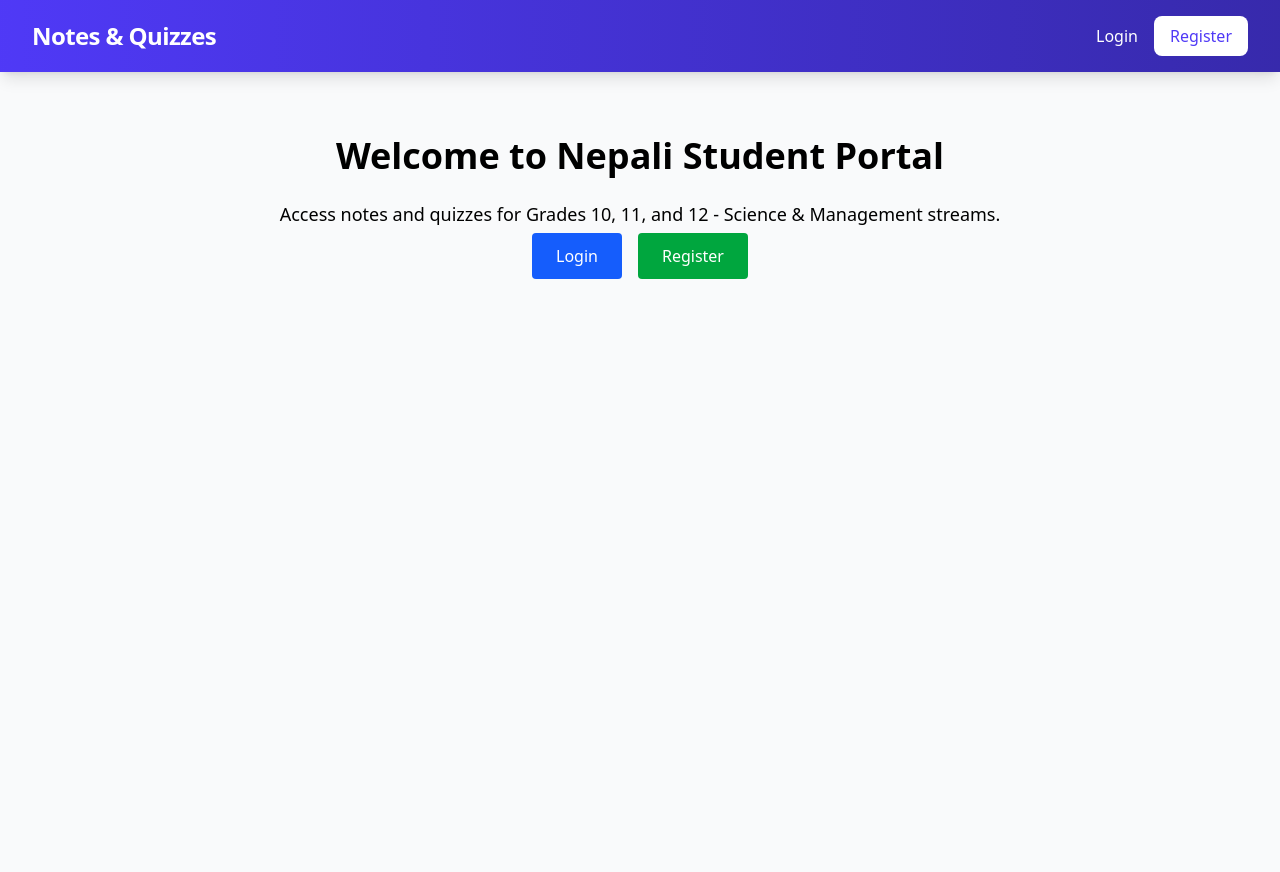
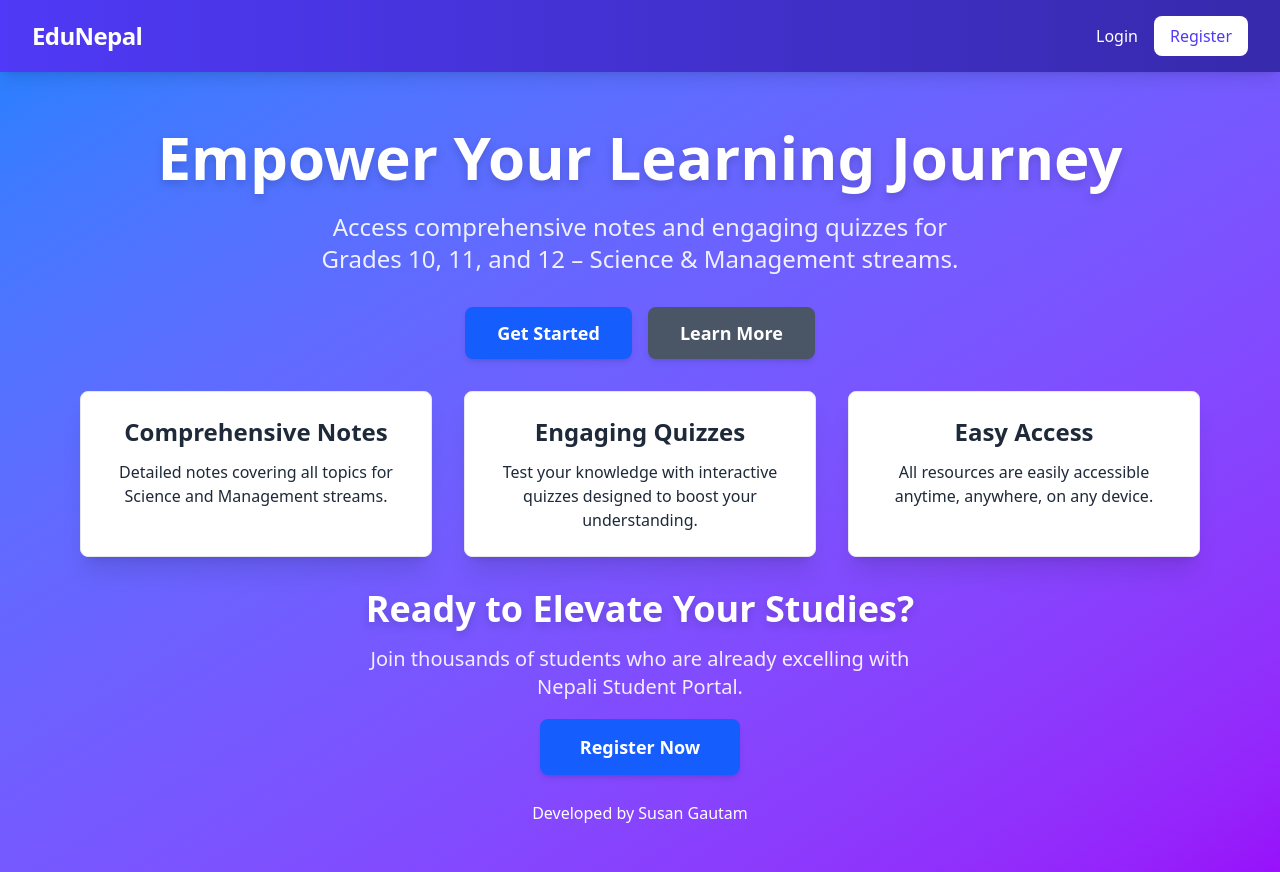
Before and after one commit to offsusangautam/Notes-Quiz-APP, a React (Vite) app in the folder frontend/: page / in a window 1280 px wide. Before the commit the page ends 800 px from the top, so only its background shows below. Built offline with nearby package versions, Linux system fonts and the light colour scheme.

Commit message:
Made the landing better

```diff
--- a/frontend/src/components/Navbar.jsx
+++ b/frontend/src/components/Navbar.jsx
@@ -14,7 +14,7 @@ export default function Navbar() {
     <nav className="bg-gradient-to-r from-indigo-600 to-indigo-800 text-white p-4 shadow-lg sticky top-0 z-50">
       <div className="max-w-7xl mx-auto flex justify-between items-center px-4">
         <Link to="/" className="font-bold text-2xl tracking-tight hover:text-indigo-200 transition-colors">
-          Notes & Quizzes
+          EduNepal
         </Link>
         <div className="space-x-6">
           {user ? (
--- a/frontend/src/index.css
+++ b/frontend/src/index.css
@@ -8,18 +8,33 @@
 
 @layer components {
   .btn-primary {
-    @apply px-6 py-3 bg-indigo-600 text-white rounded-lg hover:bg-indigo-700 transition-all duration-300 font-semibold shadow-md hover:shadow-lg transform hover:-translate-y-0.5;
+    @apply px-6 py-3 bg-blue-600 text-white rounded-lg hover:bg-blue-700 transition-all duration-300 font-semibold shadow-md hover:shadow-lg transform hover:-translate-y-0.5;
   }
 
   .btn-secondary {
-    @apply px-6 py-3 bg-emerald-600 text-white rounded-lg hover:bg-emerald-700 transition-all duration-300 font-semibold shadow-md hover:shadow-lg transform hover:-translate-y-0.5;
+    @apply px-6 py-3 bg-gray-600 text-white rounded-lg hover:bg-gray-700 transition-all duration-300 font-semibold shadow-md hover:shadow-lg transform hover:-translate-y-0.5;
   }
 
   .input-field {
-    @apply w-full p-3 border border-gray-300 rounded-lg focus:ring-2 focus:ring-indigo-500 focus:border-transparent transition-all duration-300;
+    @apply w-full p-3 border border-gray-300 rounded-xl focus:ring-2 focus:ring-blue-500 focus:border-transparent transition-all duration-300;
   }
 
   .card {
-    @apply bg-white rounded-xl shadow-md hover:shadow-lg transition-all duration-300 border border-gray-100;
+    @apply bg-white rounded-xl shadow-lg hover:shadow-xl transition-all duration-300 border border-gray-200;
   }
 }
+
+@keyframes fadeIn {
+  from {
+    opacity: 0;
+    transform: translateY(20px);
+  }
+  to {
+    opacity: 1;
+    transform: translateY(0);
+  }
+}
+
+.animate-fade-in {
+  animation: fadeIn 0.8s ease-out forwards;
+}
--- a/frontend/src/pages/AdminManageUsers.jsx
+++ b/frontend/src/pages/AdminManageUsers.jsx
@@ -20,7 +20,7 @@ export default function AdminManageUsers() {
   const fetchAttempts = () => {
     setLoadingAttempts(true);
     api
-      .get("/quizattempt", { params: filter })
+      .get("/quiz-attempts", { params: filter })
       .then((res) => setAttempts(res.data))
       .catch(() => alert("Failed to load attempts"))
       .finally(() => setLoadingAttempts(false));
--- a/frontend/src/pages/Home.jsx
+++ b/frontend/src/pages/Home.jsx
@@ -2,25 +2,54 @@ import { Link } from "react-router-dom";
 
 export default function Home() {
   return (
-    <div className="max-w-4xl mx-auto mt-10 p-6 text-center">
-      <h1 className="text-4xl font-bold mb-6">Welcome to Nepali Student Portal</h1>
-      <p className="mb-4 text-lg">
-        Access notes and quizzes for Grades 10, 11, and 12 - Science & Management streams.
-      </p>
-      <div className="space-x-4">
-        <Link
-          to="/login"
-          className="px-6 py-3 bg-blue-600 text-white rounded hover:bg-blue-700"
-        >
-          Login
+    <div className="min-h-screen bg-gradient-to-br from-blue-500 to-purple-600 text-white flex flex-col items-center justify-center">
+      {/* Hero Section */}
+      <section className="text-center mb-8 px-4 animate-fade-in" style={{ animationDelay: '0.2s' }}>
+        <h1 className="text-5xl md:text-6xl font-extrabold leading-tight mb-4 drop-shadow-lg">
+          Empower Your Learning Journey
+        </h1>
+        <p className="text-xl md:text-2xl mb-8 max-w-2xl mx-auto opacity-90">
+          Access comprehensive notes and engaging quizzes for Grades 10, 11, and 12 – Science & Management streams.
+        </p>
+        <div className="flex justify-center space-x-4">
+          <Link to="/login" className="btn-primary text-lg px-8 py-3">
+            Get Started
+          </Link>
+          <Link to="/register" className="btn-secondary text-lg px-8 py-3">
+            Learn More
+          </Link>
+        </div>
+      </section>
+
+      {/* Features Section */}
+      <section className="w-full max-w-6xl px-4 grid grid-cols-1 md:grid-cols-3 gap-8 mb-8">
+        <div className="card bg-white text-gray-800 p-6 rounded-lg shadow-xl text-center animate-fade-in" style={{ animationDelay: '0.4s' }}>
+          <h3 className="text-2xl font-bold mb-3">Comprehensive Notes</h3>
+          <p>Detailed notes covering all topics for Science and Management streams.</p>
+        </div>
+        <div className="card bg-white text-gray-800 p-6 rounded-lg shadow-xl text-center animate-fade-in" style={{ animationDelay: '0.6s' }}>
+          <h3 className="text-2xl font-bold mb-3">Engaging Quizzes</h3>
+          <p>Test your knowledge with interactive quizzes designed to boost your understanding.</p>
+        </div>
+        <div className="card bg-white text-gray-800 p-6 rounded-lg shadow-xl text-center animate-fade-in" style={{ animationDelay: '0.8s' }}>
+          <h3 className="text-2xl font-bold mb-3">Easy Access</h3>
+          <p>All resources are easily accessible anytime, anywhere, on any device.</p>
+        </div>
+      </section>
+
+      {/* Call to Action Section */}
+      <section className="text-center px-4 animate-fade-in" style={{ animationDelay: '1.0s' }}>
+        <h2 className="text-4xl font-bold mb-4 drop-shadow-lg">
+          Ready to Elevate Your Studies?
+        </h2>
+        <p className="text-xl mb-8 max-w-xl mx-auto opacity-90">
+          Join thousands of students who are already excelling with Nepali Student Portal.
+        </p>
+        <Link to="/register" className="btn-primary text-lg px-10 py-4">
+          Register Now
         </Link>
-        <Link
-          to="/register"
-          className="px-6 py-3 bg-green-600 text-white rounded hover:bg-green-700"
-        >
-          Register
-        </Link>
-      </div>
+      </section>
+      <p className="mt-10">Developed by Susan Gautam</p>
     </div>
   );
 }
--- a/frontend/src/pages/Login.jsx
+++ b/frontend/src/pages/Login.jsx
@@ -19,12 +19,13 @@ export default function Login() {
   };
 
   return (
-    <div className="min-h-screen flex items-center justify-center py-12 px-4 sm:px-6 lg:px-8 bg-gray-50">
-      <div className="max-w-md w-full space-y-8 bg-white p-8 rounded-xl shadow-lg border border-gray-100">
+    <div className="min-h-screen flex items-center justify-center py-12 px-4 sm:px-6 lg:px-8 bg-gradient-to-br from-blue-50 to-indigo-100">
+      <div className="max-w-md w-full space-y-8 bg-white p-10 rounded-xl shadow-2xl border border-gray-200">
         <div>
-          <h1 className="text-3xl font-bold text-center text-gray-900 mb-8">Welcome Back</h1>
+          <h1 className="text-4xl font-extrabold text-center text-gray-900 mb-4">Welcome Back</h1>
+          <p className="text-center text-gray-600 text-lg">Sign in to your account</p>
         </div>
-        <form onSubmit={handleSubmit(onSubmit)} className="space-y-6">
+        <form onSubmit={handleSubmit(onSubmit)} className="space-y-6 mt-8">
           <div>
             <input
               {...register("email", { required: true })}
@@ -47,9 +48,9 @@ export default function Login() {
             Sign In
           </button>
         </form>
-        <p className="mt-6 text-center text-gray-600">
+        <p className="mt-8 text-center text-gray-600 text-md">
           Don't have an account?{" "}
-          <Link to="/register" className="text-indigo-600 hover:text-indigo-500 font-medium">
+          <Link to="/register" className="text-blue-600 hover:text-blue-800 font-semibold">
             Create an account
           </Link>
         </p>
--- a/frontend/src/pages/QuizReviewPage.jsx
+++ b/frontend/src/pages/QuizReviewPage.jsx
@@ -10,7 +10,7 @@ export default function QuizReviewPage() {
 
   useEffect(() => {
     api
-      .get(`/quizattempt/${id}`)
+      .get(`/quiz-attempts/${id}`)
       .then((res) => setAttempt(res.data))
       .catch(() => alert("Failed to load quiz attempt"))
       .finally(() => setLoading(false));
--- a/frontend/src/pages/Register.jsx
+++ b/frontend/src/pages/Register.jsx
@@ -19,33 +19,37 @@ export default function Register() {
   };
 
   return (
-    <div className="max-w-md mx-auto mt-10 p-6 border rounded shadow">
-      <h1 className="text-2xl font-bold mb-4">Register</h1>
-      <form onSubmit={handleSubmit(onSubmit)} className="space-y-4">
+    <div className="min-h-screen flex items-center justify-center py-12 px-4 sm:px-6 lg:px-8 bg-gradient-to-br from-blue-50 to-indigo-100">
+      <div className="max-w-md w-full space-y-8 bg-white p-10 rounded-xl shadow-2xl border border-gray-200">
+        <div>
+          <h1 className="text-4xl font-extrabold text-center text-gray-900 mb-4">Create Your Account</h1>
+          <p className="text-center text-gray-600 text-lg">Join us to start your learning journey</p>
+        </div>
+        <form onSubmit={handleSubmit(onSubmit)} className="space-y-6 mt-8">
           <input
             {...register("name", { required: true })}
             type="text"
             placeholder="Full Name"
-          className="w-full p-2 border rounded"
+            className="input-field"
             required
           />
           <input
             {...register("email", { required: true })}
             type="email"
-          placeholder="Email"
-          className="w-full p-2 border rounded"
+            placeholder="Email Address"
+            className="input-field"
             required
           />
           <input
             {...register("password", { required: true })}
             type="password"
             placeholder="Password"
-          className="w-full p-2 border rounded"
+            className="input-field"
             required
           />
           <select
             {...register("grade", { required: true })}
-          className="w-full p-2 border rounded"
+            className="input-field"
             required
           >
             <option value="">Select Grade</option>
@@ -55,26 +59,24 @@ export default function Register() {
           </select>
           <select
             {...register("stream", { required: true })}
-          className="w-full p-2 border rounded"
+            className="input-field"
             required
           >
             <option value="">Select Stream</option>
             <option value="Science">Science</option>
             <option value="Management">Management</option>
           </select>
-        <button
-          type="submit"
-          className="w-full bg-blue-600 text-white py-2 rounded hover:bg-blue-700"
-        >
+          <button type="submit" className="btn-primary w-full">
             Register
           </button>
         </form>
-      <p className="mt-4 text-center">
+        <p className="mt-8 text-center text-gray-600 text-md">
           Already have an account?{" "}
-        <Link to="/login" className="text-blue-600 hover:underline">
+          <Link to="/login" className="text-blue-600 hover:text-blue-800 font-semibold">
             Login here
           </Link>
         </p>
       </div>
+    </div>
   );
 }
--- a/frontend/src/pages/StudentDashboard.jsx
+++ b/frontend/src/pages/StudentDashboard.jsx
@@ -10,10 +10,11 @@ export default function StudentDashboard() {
   const [loading, setLoading] = useState(true);
 
   useEffect(() => {
-    if (location.state?.showScore) {
-      const timer = setTimeout(() => setShowScore(false), 5000); // Auto-hide score after 5 sec
-      return () => clearTimeout(timer);
-    }
+    // Removed the setTimeout that hides the score after 5 seconds
+    // if (location.state?.showScore) {
+    //   const timer = setTimeout(() => setShowScore(false), 5000); // Auto-hide score after 5 sec
+    //   return () => clearTimeout(timer);
+    // }
   }, [location.state]);
 
   useEffect(() => {
```
Lines whose indentation alone changed are shown as unchanged.
